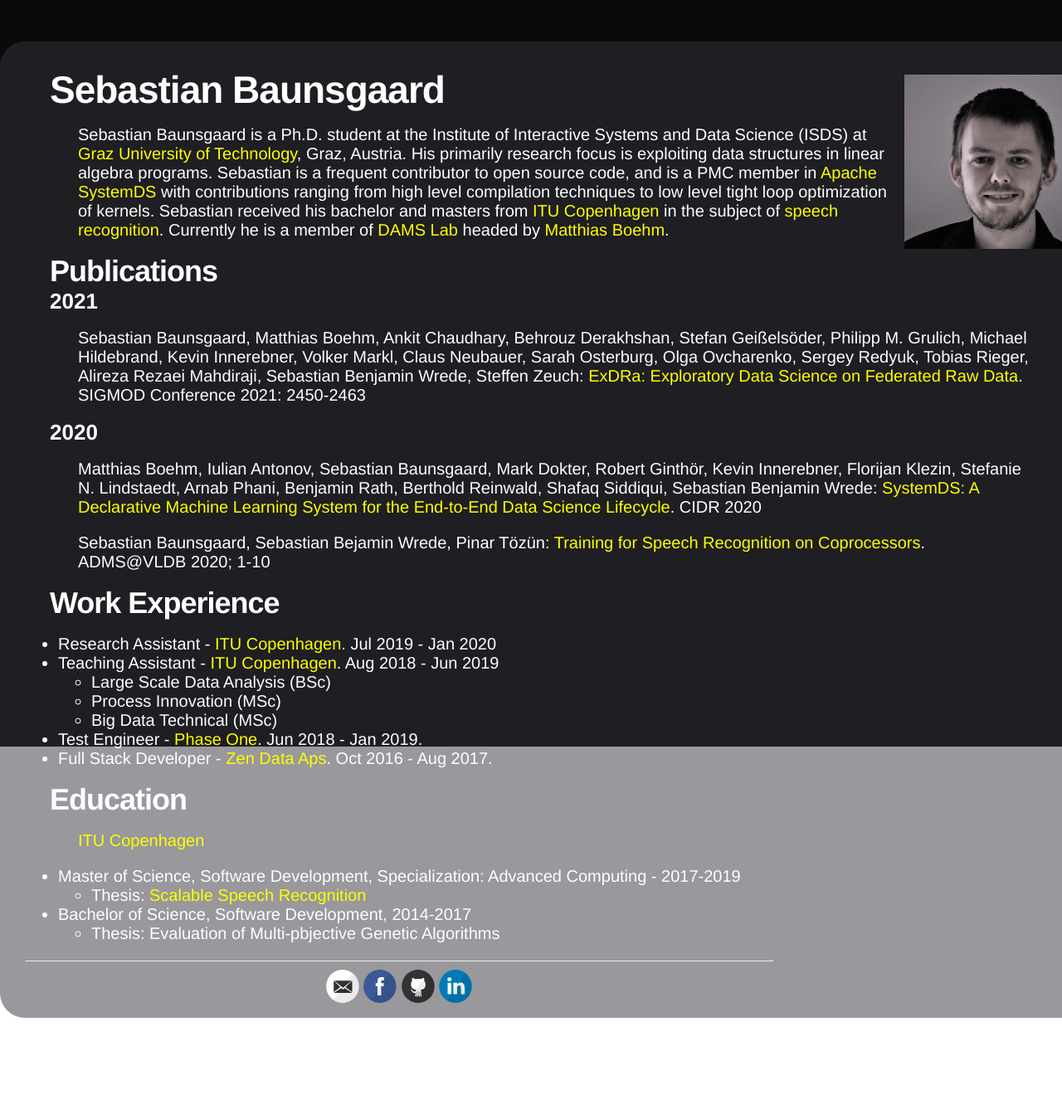
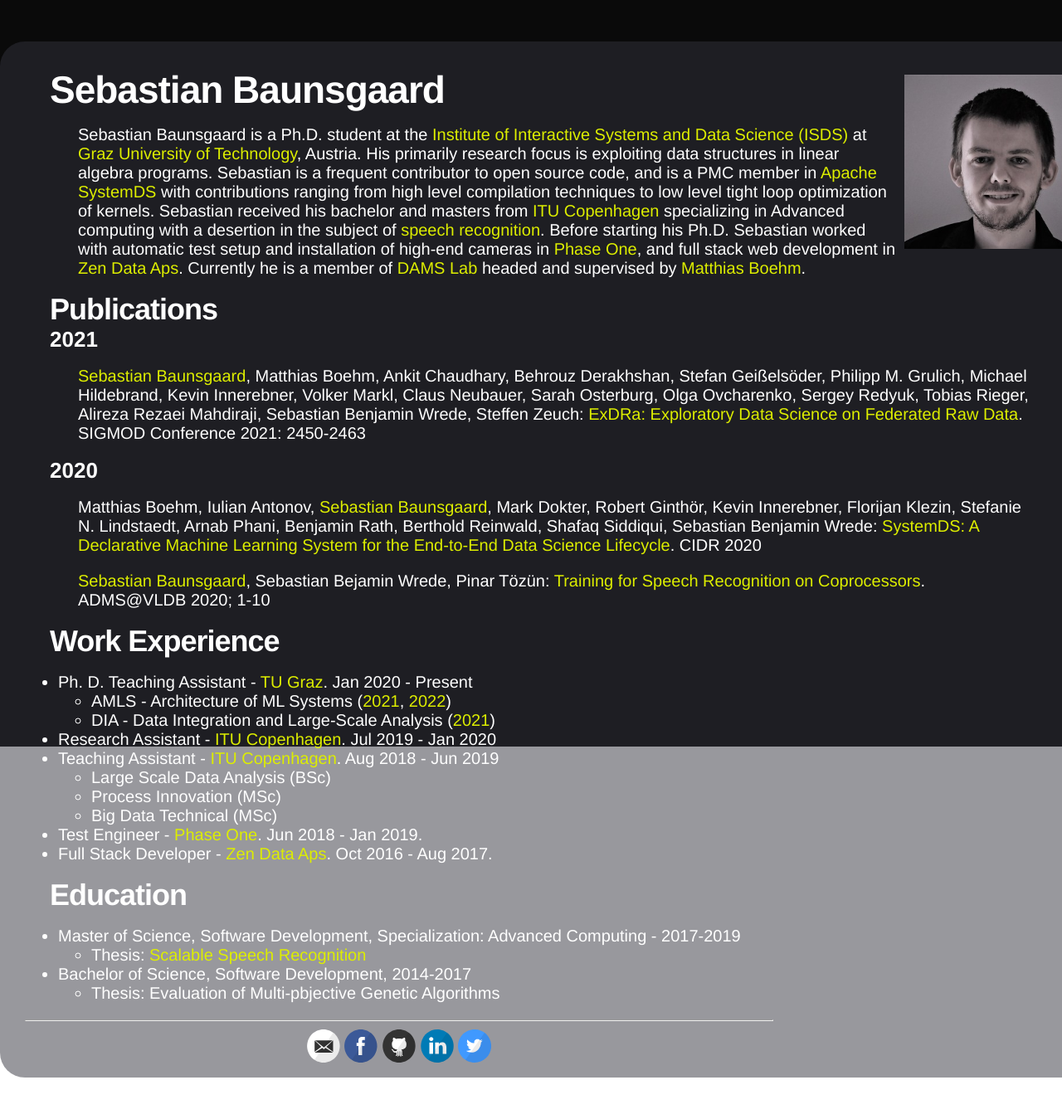
Before and after one commit to Baunsgaard/baunsgaard.github.io, a Jekyll site: the page built from index.md, in a window 1280 px wide. Shown: the whole page at 83% size. Built offline with Jekyll 4.4.1, drawn with Linux system fonts in a browser that asks for light colours; our own code applies the rules of GitHub Pages for plain Markdown files; before the commit the page ends 1277 px from its top, so only the background shows below that.

Commit message:
Fix comments Arnab

```diff
--- a/_config.yml
+++ b/_config.yml
@@ -32,7 +32,7 @@
   linkedin: sebastianbaunsgaard
   pinterest:
   rss:
-  twitter:
+  twitter: SBaunsgaard
   stackoverflow:
   youtube:
   googleplus:
--- a/_sass/baunsgaard/_links.scss
+++ b/_sass/baunsgaard/_links.scss
@@ -4,6 +4,6 @@
     &:hover,
     &:active{
         text-decoration: none;
-        color: #ff0;
+        color: #de0;
     }
 }
--- a/index.md
+++ b/index.md
@@ -4,36 +4,42 @@
 
 # Sebastian Baunsgaard
 
-Sebastian Baunsgaard is a Ph.D. student at the Institute of Interactive Systems and Data Science (ISDS) at
-[Graz University of Technology](https://www.tugraz.at/home/), Graz, Austria.
+Sebastian Baunsgaard is a Ph.D. student at the [Institute of Interactive Systems and Data Science (ISDS)](https://www.tugraz.at/institutes/isds/home/) at
+[Graz University of Technology](https://www.tugraz.at/home/), Austria.
 His primarily research focus is exploiting data structures in linear algebra programs.
 Sebastian is a frequent contributor to open source code,
 and is a PMC member in [Apache SystemDS](https://systemds.apache.org/)
 with contributions ranging from high level compilation techniques to low level tight loop optimization of kernels.
-Sebastian received his bachelor and masters from [ITU Copenhagen](https://itu.dk/)
-in the subject of [speech recognition](https://dasya.itu.dk/for-students/projects/archive/speechrecognition/).
-Currently he is a member of [DAMS Lab](https://damslab.github.io/) headed by [Matthias Boehm](https://mboehm7.github.io/).
+Sebastian received his bachelor and masters from [ITU Copenhagen](https://itu.dk/) specializing in Advanced computing
+with a desertion in the subject of [speech recognition](https://dasya.itu.dk/for-students/projects/archive/speechrecognition/).
+Before starting his Ph.D. Sebastian worked with automatic test setup and installation of high-end cameras in [Phase One](https://www.phaseone.com/),
+and full stack web development in [Zen Data Aps](https://zendata.dk/).
+Currently he is a member of [DAMS Lab](https://damslab.github.io/) headed and supervised by [Matthias Boehm](https://mboehm7.github.io/).
 
 ## Publications
 
 ### 2021
 
-Sebastian Baunsgaard, Matthias Boehm, Ankit Chaudhary, Behrouz Derakhshan, Stefan Geißelsöder, Philipp M. Grulich, Michael Hildebrand, Kevin Innerebner, Volker Markl, Claus Neubauer, Sarah Osterburg, Olga Ovcharenko, Sergey Redyuk, Tobias Rieger, Alireza Rezaei Mahdiraji, Sebastian Benjamin Wrede, Steffen Zeuch:
+[Sebastian Baunsgaard](.), Matthias Boehm, Ankit Chaudhary, Behrouz Derakhshan, Stefan Geißelsöder, Philipp M. Grulich, Michael Hildebrand, Kevin Innerebner, Volker Markl, Claus Neubauer, Sarah Osterburg, Olga Ovcharenko, Sergey Redyuk, Tobias Rieger, Alireza Rezaei Mahdiraji, Sebastian Benjamin Wrede, Steffen Zeuch:
 [ExDRa: Exploratory Data Science on Federated Raw Data](https://dl.acm.org/doi/10.1145/3448016.3457549).
 SIGMOD Conference 2021: 2450-2463
 
 ### 2020
 
-Matthias Boehm, Iulian Antonov, Sebastian Baunsgaard, Mark Dokter, Robert Ginthör, Kevin Innerebner, Florijan Klezin, Stefanie N. Lindstaedt, Arnab Phani, Benjamin Rath, Berthold Reinwald, Shafaq Siddiqui, Sebastian Benjamin Wrede:
+Matthias Boehm, Iulian Antonov, [Sebastian Baunsgaard](.), Mark Dokter, Robert Ginthör, Kevin Innerebner, Florijan Klezin, Stefanie N. Lindstaedt, Arnab Phani, Benjamin Rath, Berthold Reinwald, Shafaq Siddiqui, Sebastian Benjamin Wrede:
 [SystemDS: A Declarative Machine Learning System for the End-to-End Data Science Lifecycle](http://www.cidrdb.org/cidr2020/papers/p22-boehm-cidr20.pdf).
 CIDR 2020
 
-Sebastian Baunsgaard, Sebastian Bejamin Wrede, Pinar Tözün:
+[Sebastian Baunsgaard](.), Sebastian Bejamin Wrede, Pinar Tözün:
 [Training for Speech Recognition on Coprocessors](http://www.adms-conf.org/2020-camera-ready/ADMS20_01.pdf).
 ADMS@VLDB 2020; 1-10
 
 ## Work Experience
 
+- Ph. D. Teaching Assistant - [TU Graz](https://www.tugraz.at/home/). Jan 2020 - Present
+  - AMLS - Architecture of ML Systems ([2021](https://mboehm7.github.io/teaching/ss21_amls),
+  [2022](https://mboehm7.github.io/teaching/ss22_amls/))
+  - DIA - Data Integration and Large-Scale Analysis ([2021](https://mboehm7.github.io/teaching/ws2122_dia))
 - Research Assistant - [ITU Copenhagen](https://itu.dk/). Jul 2019 - Jan 2020
 - Teaching Assistant - [ITU Copenhagen](https://itu.dk/). Aug 2018 - Jun 2019
   - Large Scale Data Analysis (BSc)
@@ -44,8 +50,6 @@
 
 ## Education
 
-[ITU Copenhagen](https://itu.dk/)
-
 - Master of Science, Software Development, Specialization: Advanced Computing - 2017-2019
   - Thesis: [Scalable Speech Recognition](https://github.com/sebwrede/Scalable-Speech-Recognition/blob/master/Thesis.pdf)
 - Bachelor of Science, Software Development, 2014-2017
```
